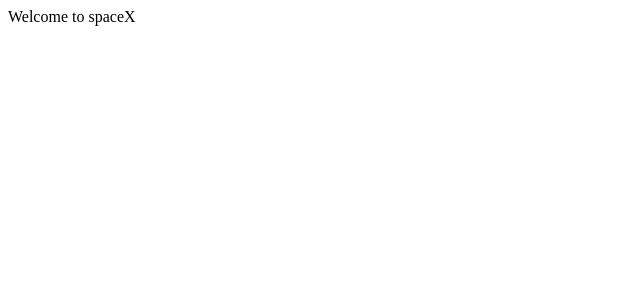
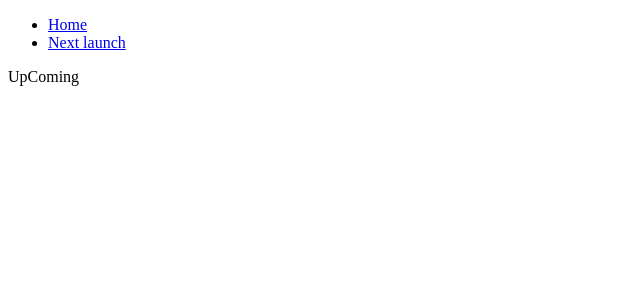
Before and after one commit to mu99y/spacex-demo, a React (Create React App) app: page / in a window 1280 px wide. Shown: the top 300 px of the page, without its empty margins (0-640 px from the left). Built offline with nearby package versions, Linux system fonts and the light colour scheme.

Commit message:
Bringing the react router to link the pages

```diff
--- a/src/App.js
+++ b/src/App.js
@@ -1,9 +1,20 @@
-function App() {
-return (
-  <>
-    Welcome to spaceX
-  </>
-);
-}
+import { Switch, Route } from "react-router-dom";
+import UpComing from "./components/UpComing";
+import Home from "./components/Home";
+import Nav from "./Nav";
+
+const App = () => {
+  return (
+    <>
+      <div>
+       <Nav />
+        <Switch>
+          <Route exact path="/upcoming" render={() => <Home />} />
+          <Route exact path="/" render={() => <UpComing />} />
+        </Switch>
+      </div>
+    </>
+  );
+};
 
 export default App;
--- /dev/null
+++ b/src/Nav.js
@@ -0,0 +1,17 @@
+import { Link } from "react-router-dom";
+function Nav() {
+    return (
+        <nav>
+          <ul>
+            <li>
+              <Link to="/">Home</Link>
+            </li>
+            <li>
+              <Link to="/upcoming">Next launch</Link>
+            </li>
+          </ul>
+        </nav>
+    )
+}
+
+export default Nav
--- a/src/index.js
+++ b/src/index.js
@@ -1,10 +1,13 @@
 import React from "react";
 import ReactDOM from "react-dom";
+import { BrowserRouter } from "react-router-dom";
 import App from "./App";
 
 ReactDOM.render(
-  <React.StrictMode>
-    <App />
-  </React.StrictMode>,
+  <BrowserRouter>
+    <React.StrictMode>
+      <App />
+    </React.StrictMode>
+  </BrowserRouter>,
   document.getElementById("root")
 );
```
